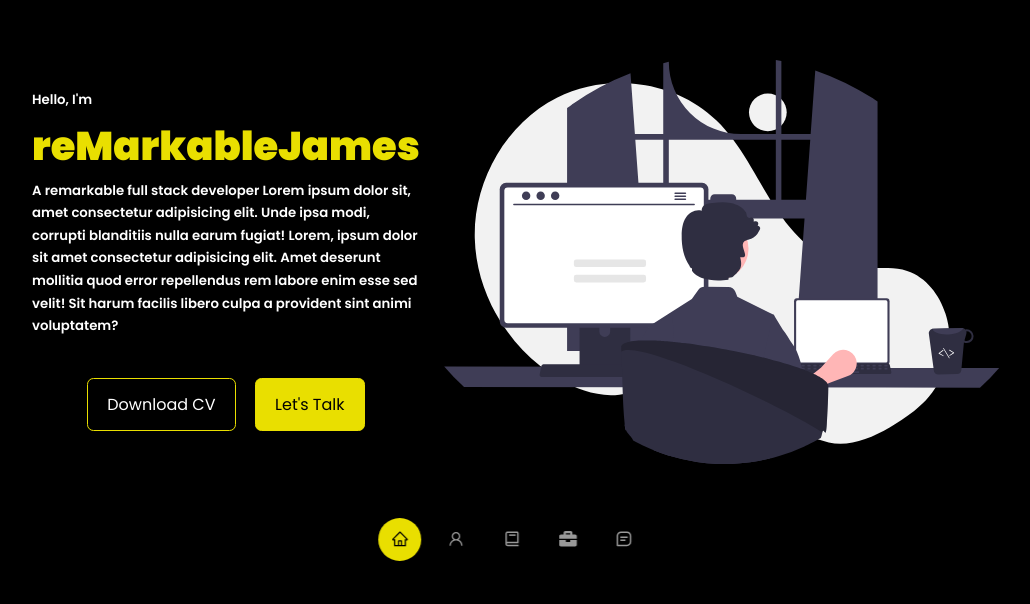
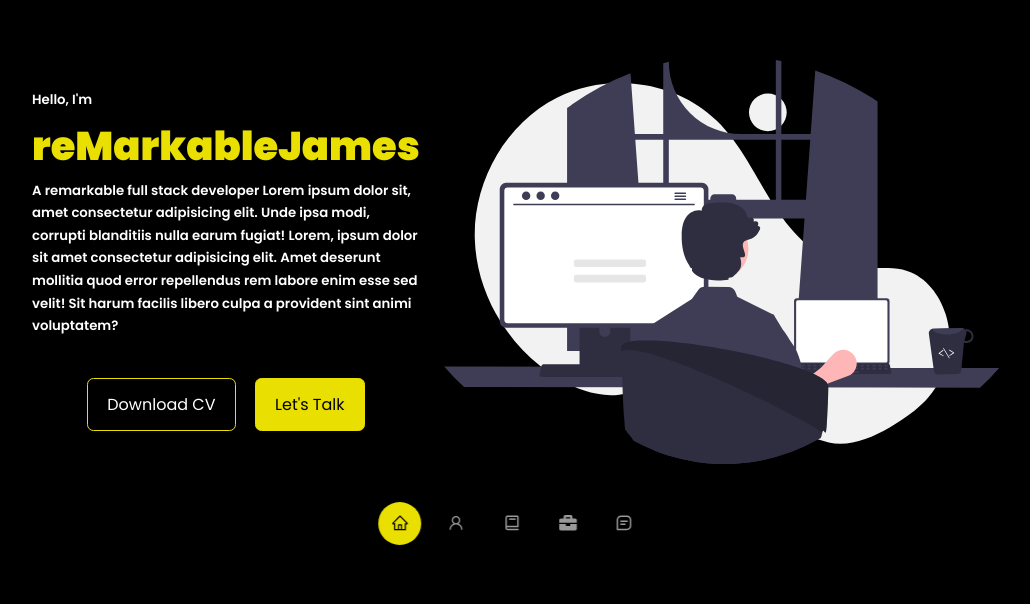
Before and after one commit to remarkablejames/portifolio, a React (Create React App) app: page / in a window 1280 px wide. Shown: the part 196-800 px from the top of the page, without its empty margins (128-1158 px from the left). Built offline with nearby package versions, Linux system fonts and the light colour scheme.

Commit message:
fixed the bug on nav component

```diff
--- a/src/components/nav/nav.css
+++ b/src/components/nav/nav.css
@@ -7,7 +7,7 @@ nav {
   position: fixed;
   left: 50%;
   transform: translateX(-50%);
-  bottom: 2rem;
+  bottom: 3rem;
   display: flex;
   gap: 0.8rem;
   border-radius: 3rem;
```
